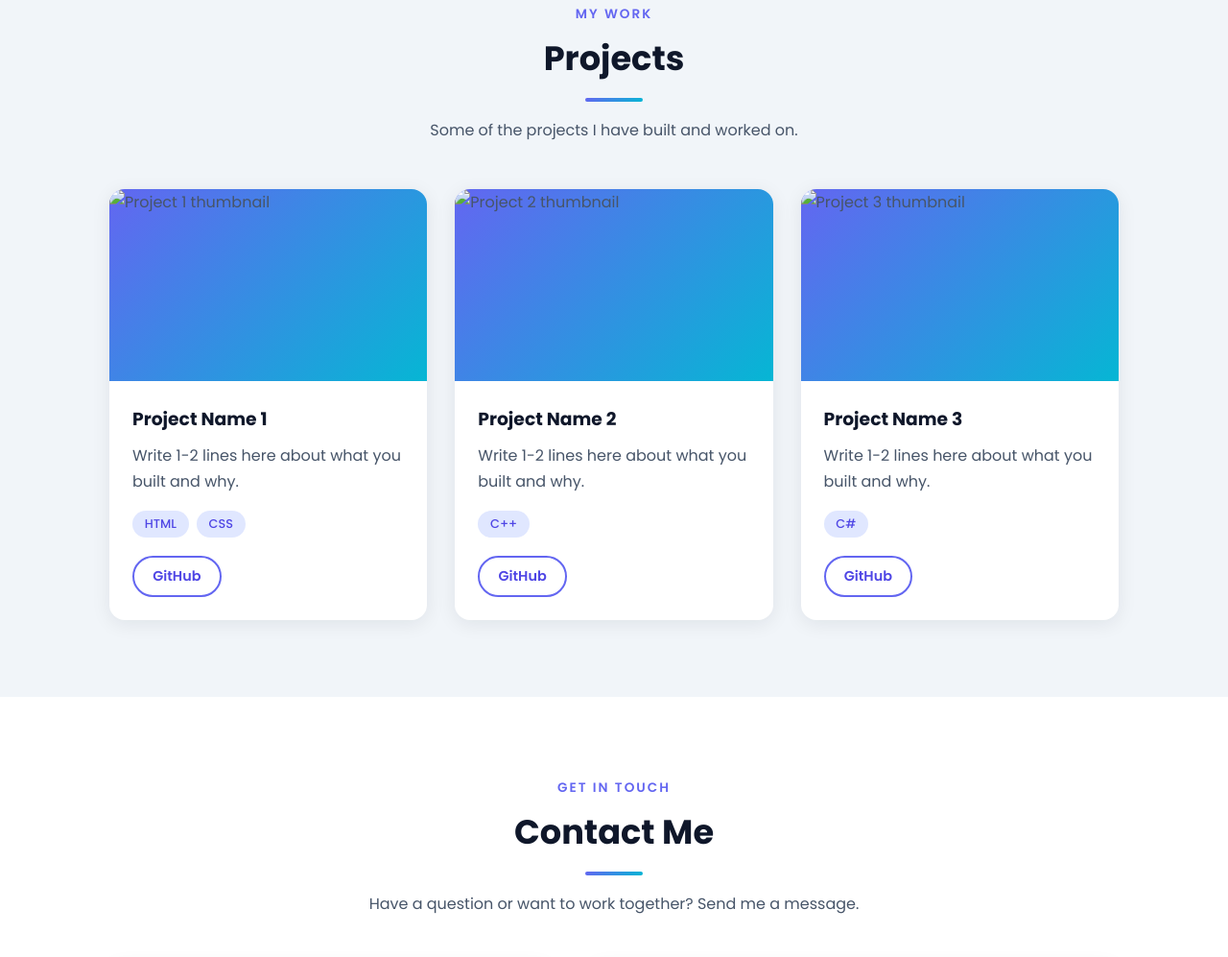
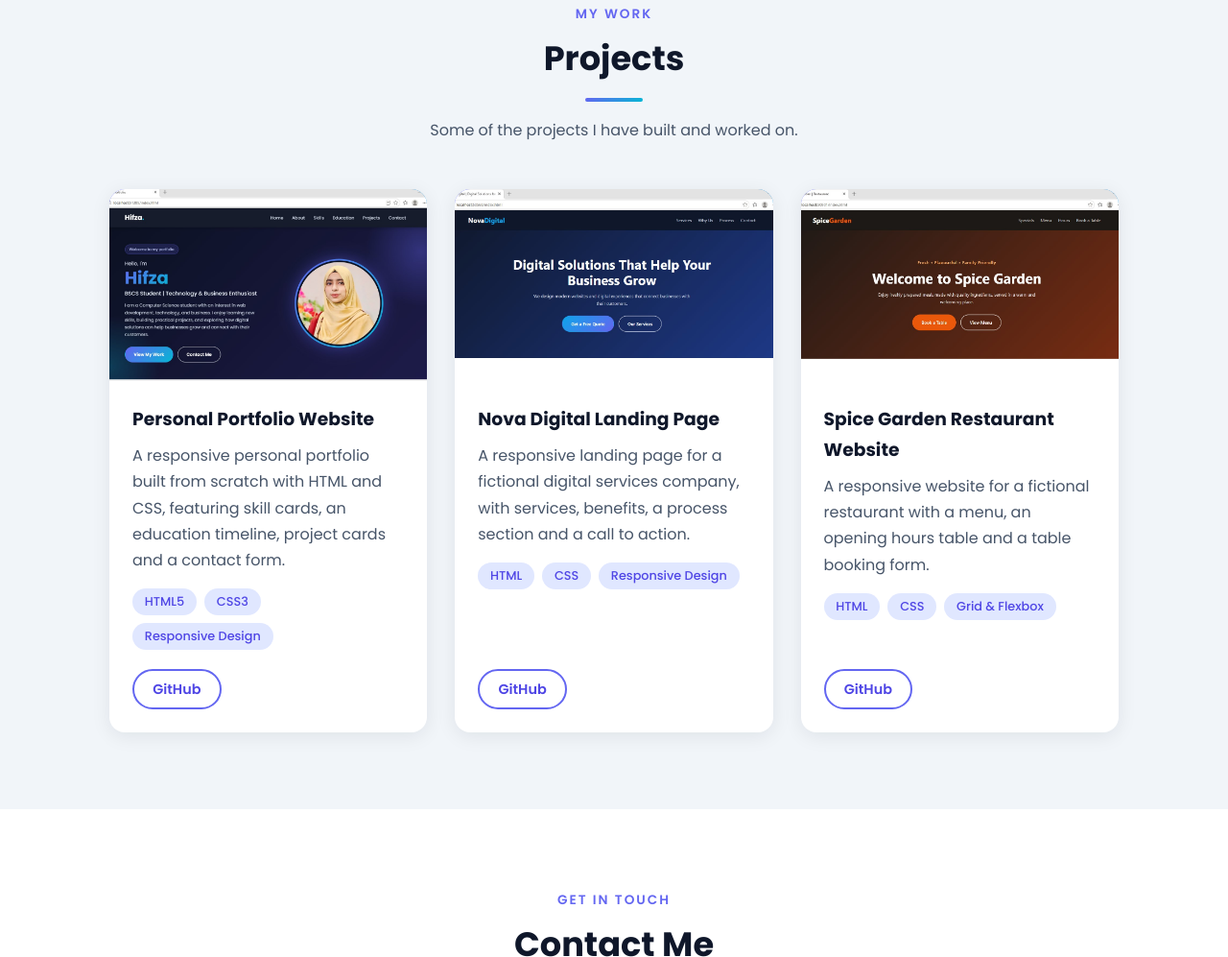
Before and after one commit to hifza18abbas-maker/portfolio-website, a plain HTML site: page index.html in a window 1280 px wide. Shown: the part 3940-4937 px from the top of the page at 96% size. Drawn offline with Linux system fonts and the light colour scheme.

Commit message:
Add files via upload

```diff
--- a/index.html
+++ b/index.html
@@ -307,54 +307,59 @@
 
         <div class="projects-grid">
 
-          <!-- TODO: Replace project name, description, tags, image and GitHub link with your real project. -->
+          <!-- Project 1: Portfolio Website -->
           <article class="project-card">
             <div class="project-image">
-              <img src="images/project1.jpg" alt="Project 1 thumbnail">
+              <img src="images/project1.jpg" alt="Screenshot of my personal portfolio website">
             </div>
             <div class="project-body">
-              <h3>Project Name 1</h3>
-              <p>Write 1-2 lines here about what you built and why.</p>
+              <h3>Personal Portfolio Website</h3>
+              <p>A responsive personal portfolio built from scratch with HTML and CSS, featuring skill cards, an education timeline, project cards and a contact form.</p>
               <div class="tags">
-                <span class="tag">HTML</span>
-                <span class="tag">CSS</span>
+                <span class="tag">HTML5</span>
+                <span class="tag">CSS3</span>
+                <span class="tag">Responsive Design</span>
               </div>
               <div class="project-links">
-                <a href="https://github.com/your-username/project-1" target="_blank" rel="noopener">GitHub</a>
+                <a href="https://github.com/hifza18abbas-maker/portfolio-website" target="_blank" rel="noopener">GitHub</a>
               </div>
             </div>
           </article>
 
-          <!-- TODO: Replace with your real project 2. -->
+          <!-- Project 2: Nova Digital Landing Page -->
           <article class="project-card">
             <div class="project-image">
-              <img src="images/project2.jpg" alt="Project 2 thumbnail">
+              <img src="images/project2.jpg" alt="Screenshot of the Nova Digital landing page">
             </div>
             <div class="project-body">
-              <h3>Project Name 2</h3>
-              <p>Write 1-2 lines here about what you built and why.</p>
+              <h3>Nova Digital Landing Page</h3>
+              <p>A responsive landing page for a fictional digital services company, with services, benefits, a process section and a call to action.</p>
               <div class="tags">
-                <span class="tag">C++</span>
+                <span class="tag">HTML</span>
+                <span class="tag">CSS</span>
+                <span class="tag">Responsive Design</span>
               </div>
               <div class="project-links">
-                <a href="https://github.com/your-username/project-2" target="_blank" rel="noopener">GitHub</a>
+                <a href="https://github.com/hifza18abbas-maker/digital-landing-page" target="_blank" rel="noopener">GitHub</a>
               </div>
             </div>
           </article>
 
-          <!-- TODO: Replace with your real project 3. -->
+          <!-- Project 3: Spice Garden Restaurant Website -->
           <article class="project-card">
             <div class="project-image">
-              <img src="images/project3.jpg" alt="Project 3 thumbnail">
+              <img src="images/project3.jpg" alt="Screenshot of the Spice Garden restaurant website">
             </div>
             <div class="project-body">
-              <h3>Project Name 3</h3>
-              <p>Write 1-2 lines here about what you built and why.</p>
+              <h3>Spice Garden Restaurant Website</h3>
+              <p>A responsive website for a fictional restaurant with a menu, an opening hours table and a table booking form.</p>
               <div class="tags">
-                <span class="tag">C#</span>
+                <span class="tag">HTML</span>
+                <span class="tag">CSS</span>
+                <span class="tag">Grid &amp; Flexbox</span>
               </div>
               <div class="project-links">
-                <a href="https://github.com/your-username/project-3" target="_blank" rel="noopener">GitHub</a>
+                <a href="https://github.com/hifza18abbas-maker/restaurant-website" target="_blank" rel="noopener">GitHub</a>
               </div>
             </div>
           </article>
@@ -407,7 +412,6 @@
               </div>
             </div>
 
-            <!-- TODO: Replace your-username and your-profile with your real GitHub and LinkedIn links. -->
             <div class="social-links">
               <a href="https://github.com/hifza18abbas-maker" target="_blank" rel="noopener" aria-label="GitHub">
                 <svg viewBox="0 0 16 16" width="20" height="20" fill="currentColor" aria-hidden="true">
```
Also changed, not shown: images/project1.jpg (added), images/project2.jpg (added), images/project3.jpg (added).
